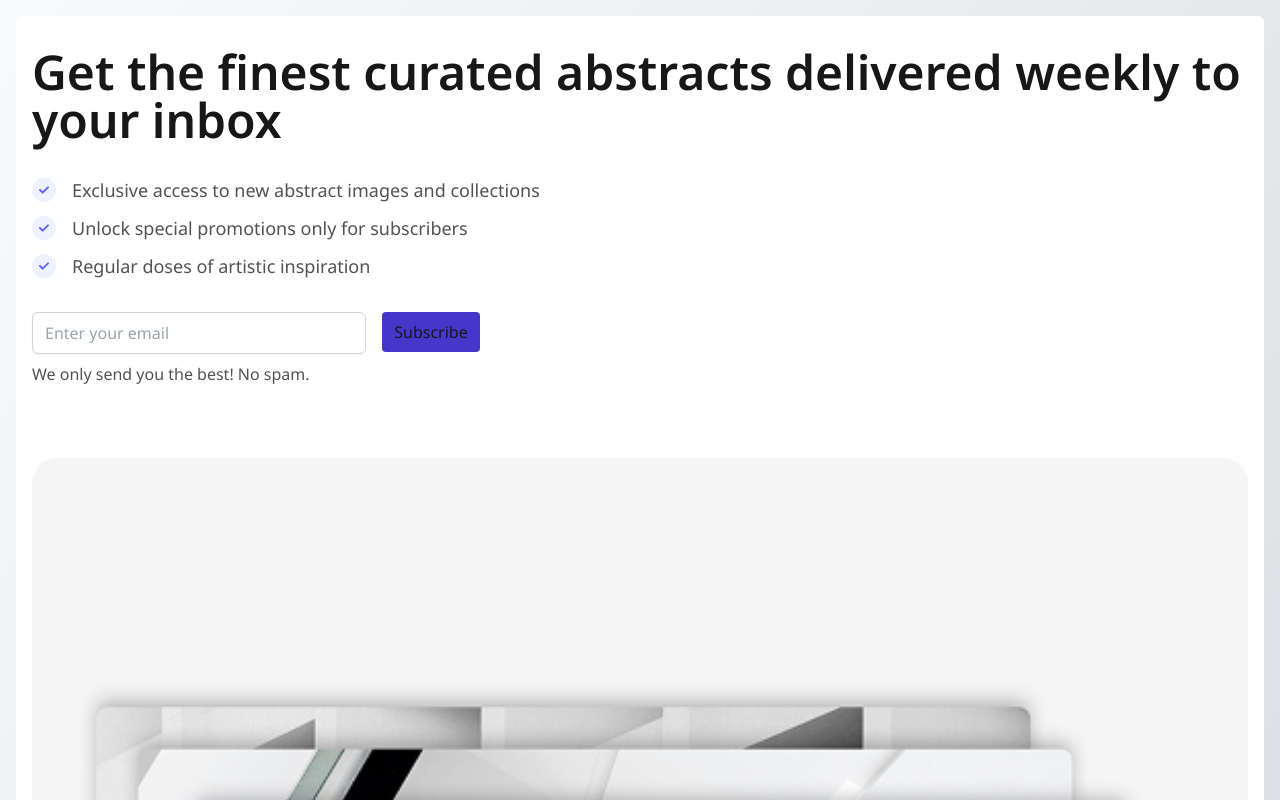
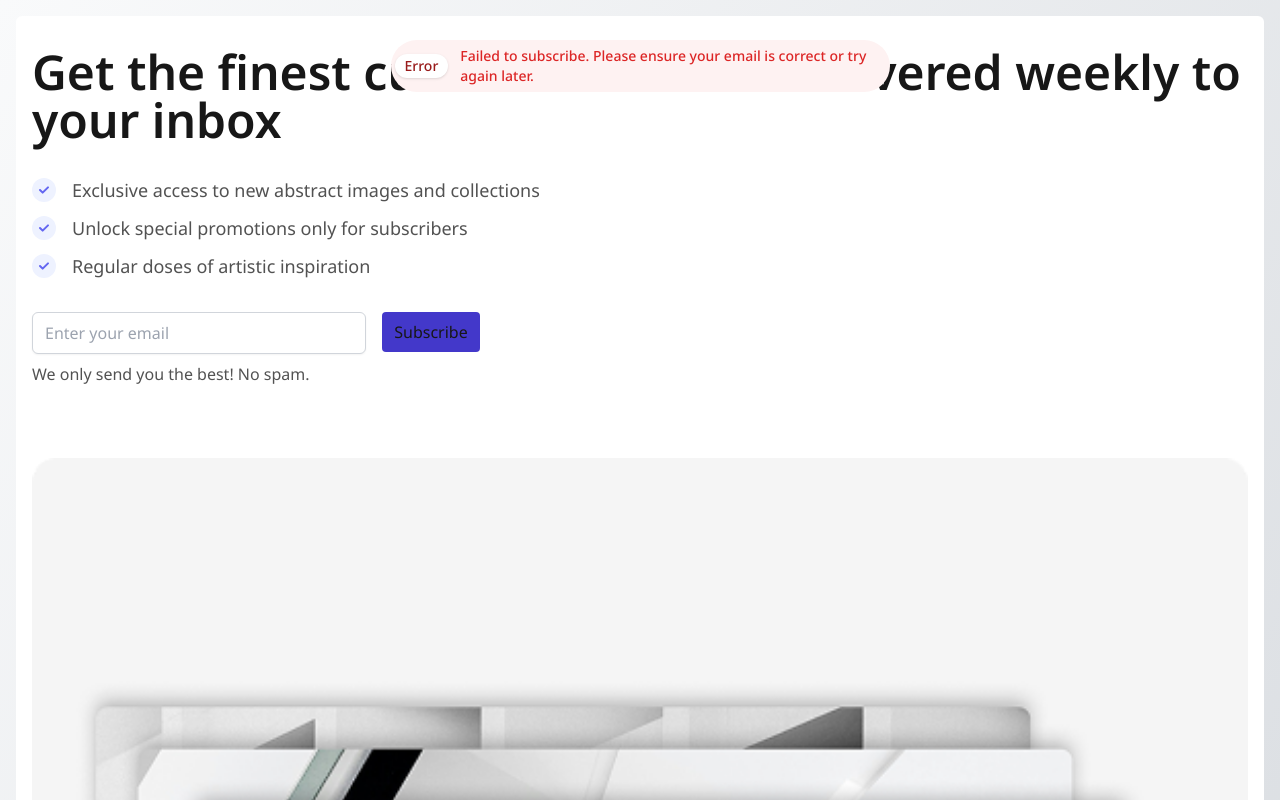
Before and after one commit to luceliu/gfe-newsletter-section, a Next.js app: page / in a window 1280 px wide. Both pictures are taken after a click on the button "Subscribe". Shown: the top 800 px of the page. Built offline with nearby package versions, Linux system fonts and the light colour scheme; no server answers.

Commit message:
render Notification when user submits

```diff
--- a/app/components/NewsletterSection.tsx
+++ b/app/components/NewsletterSection.tsx
@@ -1,18 +1,25 @@
 "use client";
 
-import { useEffect, useState } from "react";
+import { useState } from "react";
 import FeatureListItem from "./FeatureListItem";
 import EmailInput from "./EmailInput";
 import Image from "next/image";
+import Notification from "./Notification";
 
 export default function NewsletterSection() {
   const [loading, setLoading] = useState(false);
-  const [error, setError] = useState<string | null>(null);
   const [emailVal, setEmailVal] = useState<string>("");
   const [isEmailValid, setIsEmailValid] = useState<boolean>(false);
+  const [isEmailSubmitted, setIsEmailSubmitted] = useState<boolean>(false);
+  const [isSubmissionSuccessful, setIsSubmissionSuccessful] =
+    useState<boolean>(false);
+  const [notificationMessage, setNotificationMessage] = useState(
+    "Failed to subscribe. Please ensure your email is correct or try again later."
+  );
 
   const handleSubscribeClick = async () => {
     setLoading(true);
+    setIsEmailSubmitted(true);
 
     try {
       const response = await fetch(
@@ -22,16 +29,17 @@ export default function NewsletterSection() {
           body: JSON.stringify({ email: emailVal }),
         }
       );
-      if (!response.ok) {
-        throw new Error(`HTTP error! Status: ${response.status}`);
+      if (response.ok) {
+        setIsSubmissionSuccessful(true);
+        setNotificationMessage(
+          "Subscription successful! Please check your email to confirm."
+        );
       }
     } catch (error) {
       if (error instanceof Error) {
         console.error("Error fetching data:", error.message);
-        setError(error.message);
       } else {
         console.error("An unknown error occurred:", error);
-        setError("An unknown error occurred");
       }
     } finally {
       setLoading(false);
@@ -39,6 +47,13 @@ export default function NewsletterSection() {
   };
 
   return (
+    <>
+      {isEmailSubmitted && (
+        <Notification
+          success={isSubmissionSuccessful}
+          message={notificationMessage}
+        />
+      )}
       <div
         className="flex flex-col bg-white m-4 p-4 w-screen rounded
     tablet:rounded-md
@@ -81,7 +96,7 @@ export default function NewsletterSection() {
       "
               onClick={handleSubscribeClick}
             >
-            Subscribe
+              {loading ? "Loading" : "Subscribe"}
             </button>
           </div>
         </div>
@@ -98,5 +113,6 @@ export default function NewsletterSection() {
           />
         </div>
       </div>
+    </>
   );
 }
--- /dev/null
+++ b/app/components/Notification.tsx
@@ -0,0 +1,39 @@
+import * as React from "react";
+
+interface INotificationProps {
+  success: boolean;
+  message: string;
+}
+
+const Notification: React.FunctionComponent<INotificationProps> = ({
+  success,
+  message,
+}) => {
+  return (
+    <div
+      className={`mx-auto inset-x-0 top-[40px] flex items-center w-[344px] rounded-full
+  ${success ? "bg-green-50 " : "bg-red-50"}
+      fixed py-1 pr-12 pl-1
+    tablet:py-1.5 tablet:pr-2.5 tablet:top-10 desktop:top-[40px] tablet:w-[499px]
+    `}
+    >
+      <div className="bg-white rounded-full py-[2px] px-[10px] flex items-center shadow">
+        {success && (
+          <span className="text-sm text-green-700 font-medium">Success</span>
+        )}
+        {!success && (
+          <span className="text-sm text-red-800 font-medium">Error</span>
+        )}
+      </div>
+      <span
+        className={`text-sm ${
+          success ? "text-green-700" : "text-red-600"
+        } font-medium ml-3`}
+      >
+        {message}
+      </span>
+    </div>
+  );
+};
+
+export default Notification;
```
Lines whose indentation alone changed are shown as unchanged.
